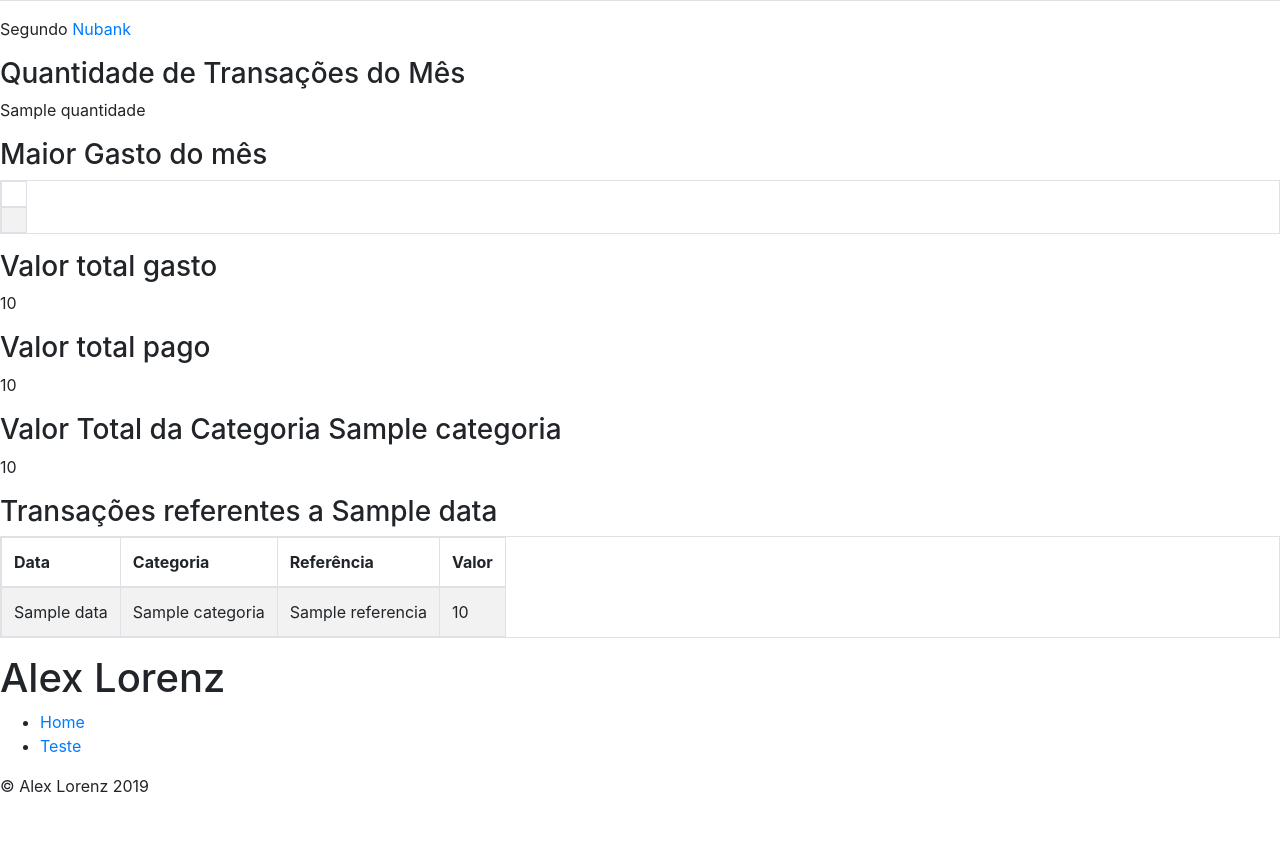
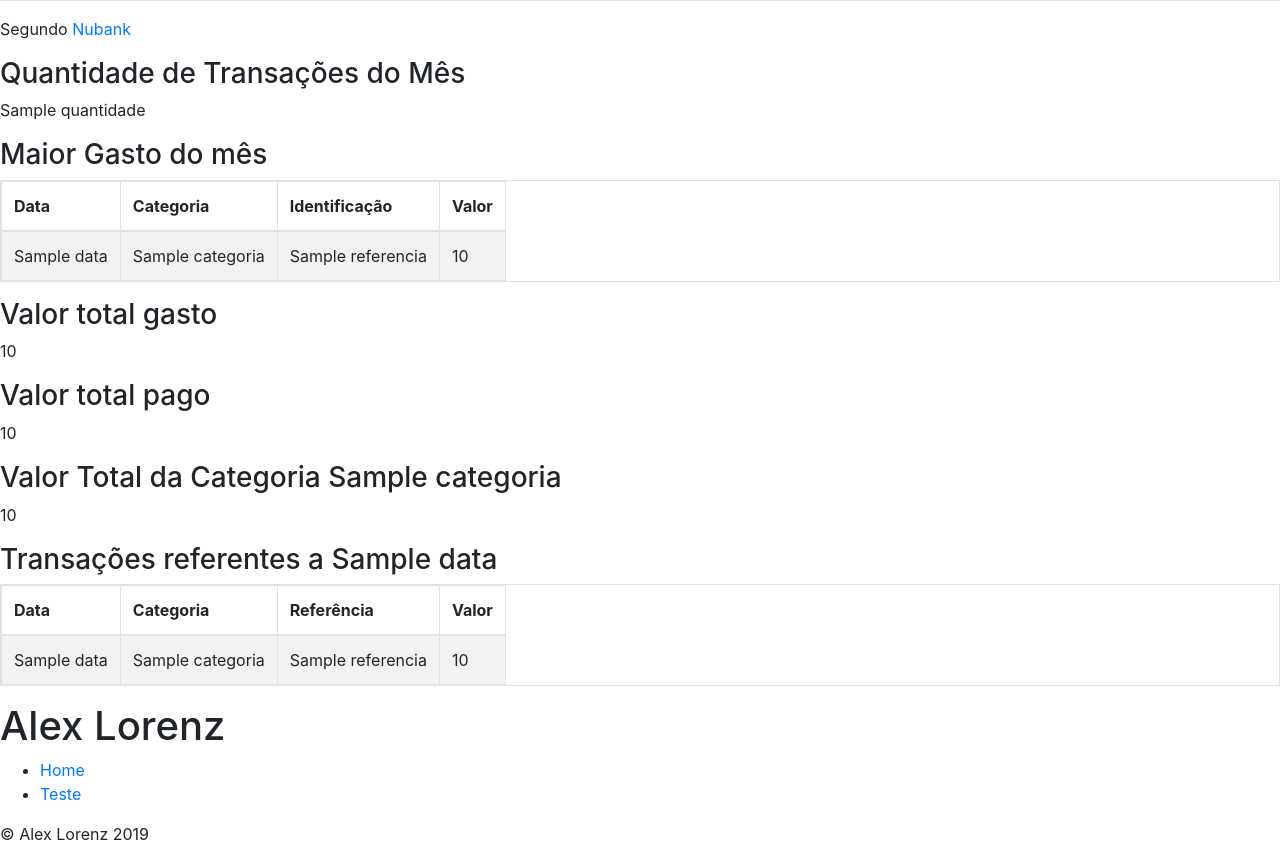
Before and after one commit to AlexLorenz/ContaPessoal, a Flask app: template templates/painel.html in a window 1280 px wide. Shown: the part 199-1045 px from the top of the page. Before the commit the page ends 991 px from the top, so only its background shows below. Run offline with Flask 2, Linux system fonts and the light colour scheme; the template is opened without the code that fills it: most values are stand-ins (such as "Sample title", 1, 10 or a date in 2020); lists and menus that the app fills with data are empty.

Commit message:
Corrigindo apresentação de "maior gasto"

```diff
--- a/templates/painel.html
+++ b/templates/painel.html
@@ -30,14 +30,18 @@
             <table class="table table-striped table-responsive table-bordered">
                 <thead>
                     <tr>
-                        <th></th>
+                        <th>Data</th>
+                        <th>Categoria</th>
+                        <th>Identificação</th>
+                        <th>Valor</th>
                     </tr>
                 </thead>
                 <tbody>
                     <tr>
-                        <td>
-
-                        </td>
+                        <td>{{ maiorGasto.data }}</td>
+                        <td>{{ maiorGasto.categoria }}</td>
+                        <td>{{ maiorGasto.referencia }}</td>
+                        <td>{{ maiorGasto.valor }}</td>
                     </tr>
                 </tbody>
             </table>
```
Also changed, not shown: gasto.py (+5 -5 lines).
